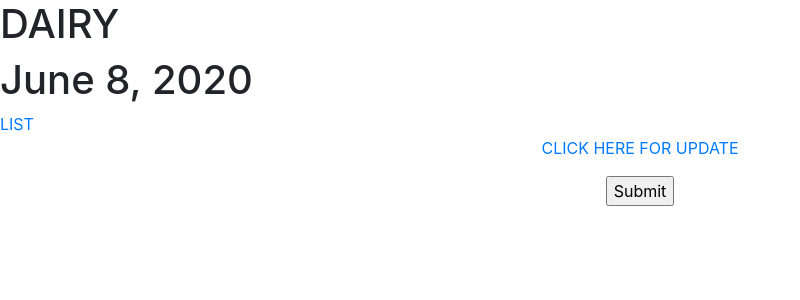
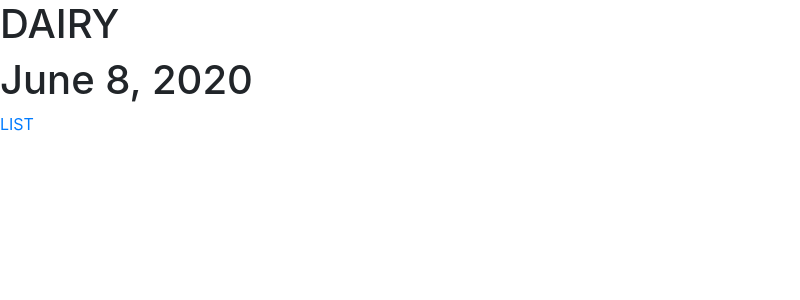
Before and after one commit to Juned-the-programmer/personal-dairy, a Django app: page / in a window 1280 px wide. Shown: the part 56-356 px from the top of the page, without its empty margins (0-800 px from the left). Run offline with Django 3.2, Linux system fonts and the light colour scheme; data comes from the database, SQL or seed files in the repository; some libraries are stand-ins or nearby versions.

Commit message:
second commit

```diff
--- a/pages/templates/pages/index.html
+++ b/pages/templates/pages/index.html
@@ -6,23 +6,4 @@
 
 <a href="{% url 'list' %}">LIST</a>
 
-
-<form method="POST">
-{% csrf_token %}
-<center>
-<div class="col-lg-6">
-    <div class="form-group">
-        {% for a in content %}
-                <a href="{% url 'list' %}">CLICK HERE FOR UPDATE</a>
-        {% empty %}
-                <textarea class="form-control" id="letter" name="letter" rows="50" cols="95" required>
-                </textarea>
-        {% endfor %}
-    </div>
-</div>
-<input type="hidden" id="name" name="name" value="{{user.username}}" required>
-<input type="submit" name="add" >
-</center>
-</form>
-
 {% endblock content %}
```
